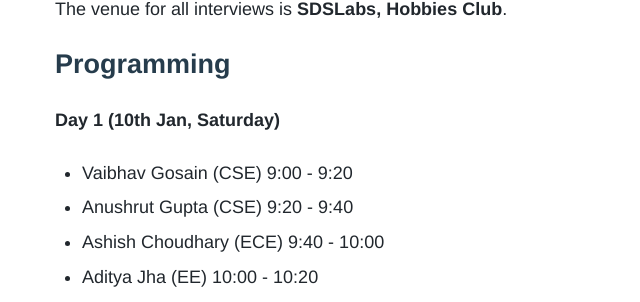
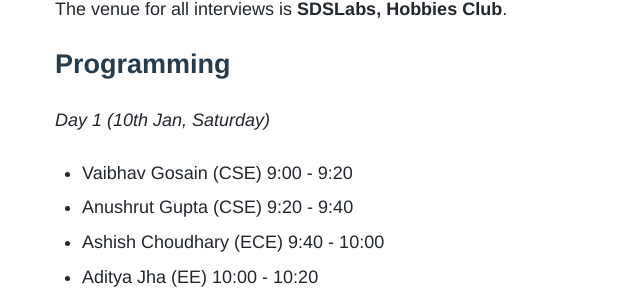
Before and after one commit to sdslabs/sdslabs.github.com, a Jekyll site: the page built from _posts/2015/2015-01-10-recruitment-shortlist.md, in a window 1280 px wide. Shown: the part 424-726 px from the top of the page, without its empty margins (319-959 px from the left). Built offline with Jekyll 4.4.1, drawn with Linux system fonts in a browser that asks for light colours; some web fonts are replaced; Markdown is read by kramdown in place of the engine named in the settings; comment, search, counter and statistics services are not loaded.

Commit message:
Fixes minor bug in markdown syntax.

```diff
--- a/_posts/2015/2015-01-10-recruitment-shortlist.md
+++ b/_posts/2015/2015-01-10-recruitment-shortlist.md
@@ -8,7 +8,7 @@ The following students have been shortlisted for the interview round of SDSLabs
 
 ## Programming
 
-**Day 1 (10th Jan, Saturday)**
+*Day 1 (10th Jan, Saturday)*
 
 * Vaibhav Gosain (CSE) 9:00 - 9:20
 * Anushrut Gupta (CSE) 9:20 - 9:40
@@ -49,7 +49,7 @@ The following students have been shortlisted for the interview round of SDSLabs
 * Indroneil Kanungd (MSP) 22:20 - 22:40
 * Karan Bedi (MSM) 22:40 - 23:00
 
-**Day 2 (11th Jan, Sunday)**
+*Day 2 (11th Jan, Sunday)*
 
 * Ketan Mittal (CSE) 9:00 - 9:20
 * Kunal Bansal (ECE) 9:20 - 9:40
```
